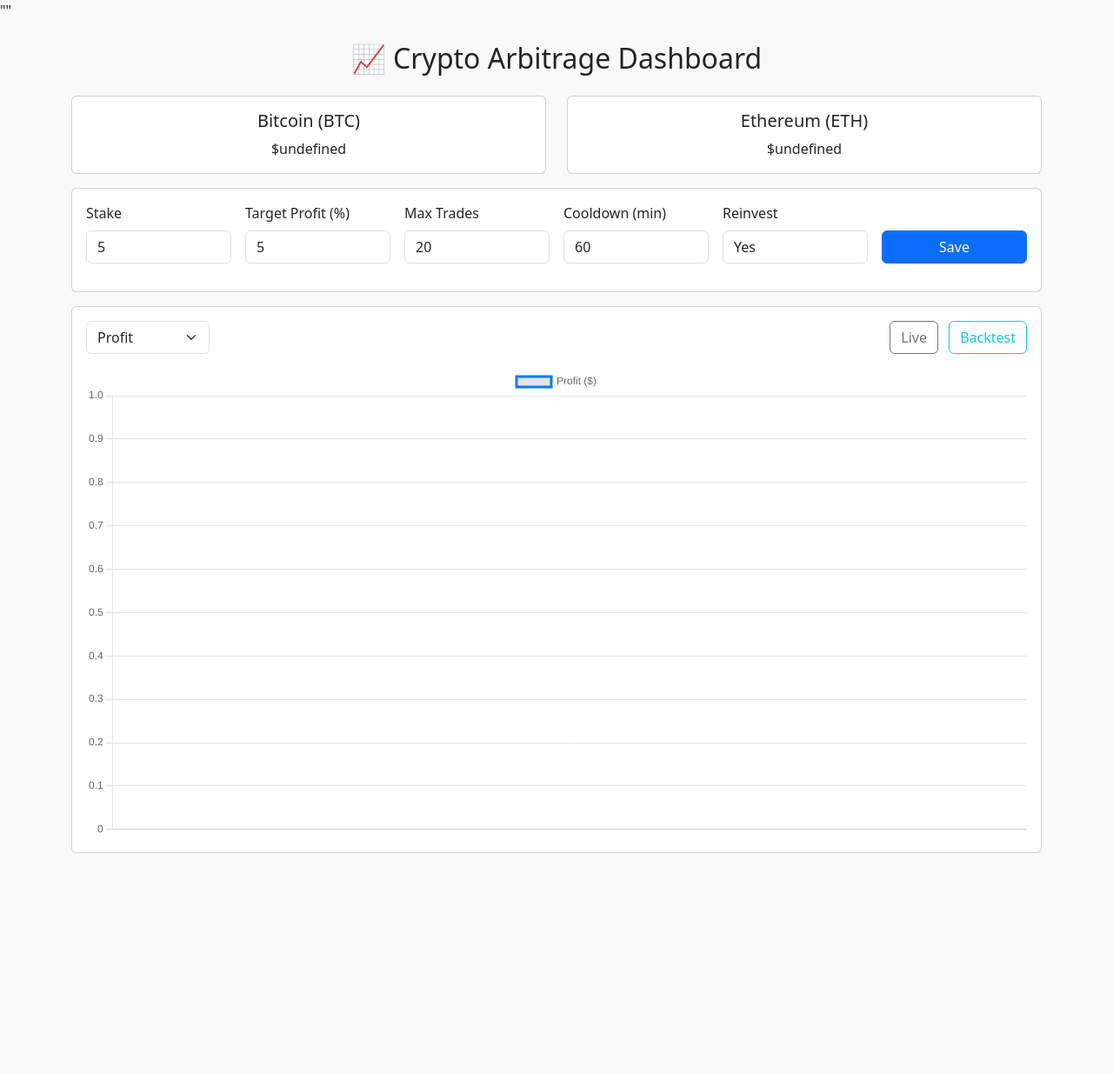
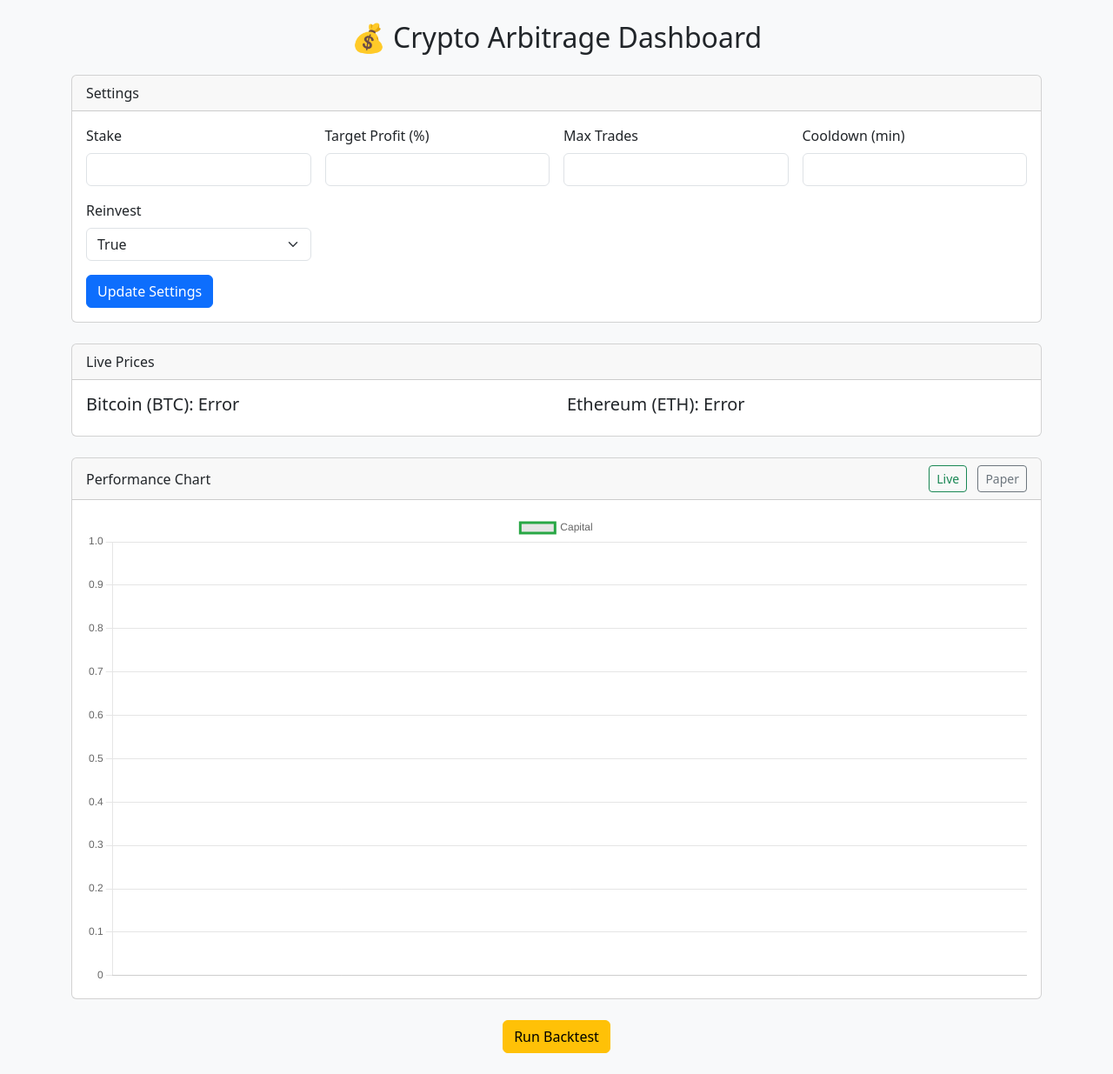
Before and after one commit to clement-mbogo/crypto-arbirtage-dashboard, a Flask app: template templates/dashboard.html in a window 1280 px wide. Shown: the whole page at 87% size. Before the commit the page ends 981 px from the top, so only its background shows below. Run offline with Flask 3, Linux system fonts and the light colour scheme; the template is opened without the code that fills it, so the values that code supplies are empty.

Commit message:
new app file

```diff
--- a/app.py
+++ b/app.py
@@ -1,88 +1,216 @@
+import os
 import json
 import sqlite3
+import random
 import threading
 import time
 from datetime import datetime
+from flask import Flask, render_template, request, redirect, url_for, jsonify, session
 import requests
-from flask import Flask, render_template, request, jsonify
 
+# === CONFIGURATION ===
+SETTINGS_FILE = 'settings.json'
+DB_FILE = 'trades.db'
+API_URL = 'https://api.coingecko.com/api/v3/simple/price'
+PAIRS = ['BTC', 'ETH']
 app = Flask(__name__)
+app.secret_key = 'your-secret-key'
 
-DB_PATH = 'trades.db'
-SETTINGS_PATH = 'settings.json'
-
-# Load or initialize settings
+# === LOAD/INIT SETTINGS ===
 def load_settings():
-    try:
-        with open(SETTINGS_PATH, 'r') as f:
-            return json.load(f)
-    except FileNotFoundError:
-        settings = {
+    if not os.path.exists(SETTINGS_FILE):
+        default = {
+            "pair": "BTC",
             "stake": 5,
             "target_profit": 5,
             "max_trades": 20,
             "cooldown": 60,
-            "reinvest": True
+            "reinvest": True,
+            "mode": "paper"
         }
-        with open(SETTINGS_PATH, 'w') as f:
-            json.dump(settings, f)
-        return settings
+        with open(SETTINGS_FILE, 'w') as f:
+            json.dump(default, f)
+    with open(SETTINGS_FILE) as f:
+        return json.load(f)
 
-# Save settings
 def save_settings(data):
-    with open(SETTINGS_PATH, 'w') as f:
+    with open(SETTINGS_FILE, 'w') as f:
         json.dump(data, f)
 
-# Init DB
+# === DB SETUP ===
 def init_db():
-    conn = sqlite3.connect(DB_PATH)
-    c = conn.cursor()
-    c.execute('''CREATE TABLE IF NOT EXISTS trades (
-                    id INTEGER PRIMARY KEY AUTOINCREMENT,
-                    timestamp TEXT,
-                    pair TEXT,
-                    profit REAL
-                )''')
+    conn = sqlite3.connect(DB_FILE)
+    cur = conn.cursor()
+    cur.execute('''CREATE TABLE IF NOT EXISTS trades (
+        id INTEGER PRIMARY KEY AUTOINCREMENT,
+        timestamp TEXT,
+        pair TEXT,
+        buy_exchange TEXT,
+        sell_exchange TEXT,
+        buy_price REAL,
+        sell_price REAL,
+        profit REAL
+    )''')
     conn.commit()
     conn.close()
 
 init_db()
-settings = load_settings()
+
+# === GLOBAL STATE ===
+bot_running = False
+bot_thread = None
+
+# === PRICE FETCHING ===
+def get_prices():
+    try:
+        result = requests.get(API_URL, params={
+            'ids': 'bitcoin,ethereum',
+            'vs_currencies': 'usd'
+        }).json()
+        return {
+            'BTC': result['bitcoin']['usd'],
+            'ETH': result['ethereum']['usd']
+        }
+    except:
+        return {'BTC': 0, 'ETH': 0}
+
+# === TELEGRAM ALERT (OPTIONAL) ===
+def send_telegram_alert(message):
+    try:
+        token = os.getenv("TG_BOT_TOKEN") or "your_bot_token"
+        chat_id = os.getenv("TG_CHAT_ID") or "your_chat_id"
+        url = f"https://api.telegram.org/bot{token}/sendMessage"
+        payload = {'chat_id': chat_id, 'text': message}
+        requests.post(url, data=payload)
+    except:
+        pass
+
+# === TRADING SIMULATION LOOP ===
+def run_bot():
+    global bot_running
+    while bot_running:
+        settings = load_settings()
+        prices = get_prices()
+        coin = settings['pair']
+        price = prices.get(coin, 0)
+        if price == 0:
+            time.sleep(settings['cooldown'])
+            continue
+
+        # Random spread simulation
+        spread = round(random.uniform(0.5, 2.5), 2)
+        if spread >= settings['target_profit']:
+            profit = round((spread / 100) * settings['stake'], 2)
+            now = datetime.now().isoformat()
+            conn = sqlite3.connect(DB_FILE)
+            cur = conn.cursor()
+            cur.execute('''INSERT INTO trades (timestamp, pair, buy_exchange, sell_exchange, buy_price, sell_price, profit)
+                           VALUES (?, ?, ?, ?, ?, ?, ?)''',
+                        (now, coin, "Binance", "Kraken",
+                         price * (1 - spread / 200),
+                         price * (1 + spread / 200),
+                         profit))
+            conn.commit()
+            conn.close()
+            send_telegram_alert(f"📈 {coin} Arbitrage executed!\nProfit: ${profit:.2f}")
+        time.sleep(settings['cooldown'])
+
+# === ROUTES ===
 
 @app.route('/')
-def dashboard():
-    return render_template('dashboard.html', settings=settings)
+def index():
+    if not session.get("user"):
+        return redirect(url_for('login'))
+    settings = load_settings()
+    prices = get_prices()
+    return render_template('dashboard.html',
+                           prices=prices,
+                           settings=settings,
+                           pairs=PAIRS)
 
-@app.route('/settings', methods=['GET', 'POST'])
+@app.route('/update_settings', methods=['POST'])
 def update_settings():
-    if request.method == 'POST':
-        data = request.get_json()
-        save_settings(data)
-        return jsonify({"status": "updated"})
+    data = request.get_json()
+    save_settings(data)
+    return jsonify({'status': 'success'})
+
+@app.route('/get_settings')
+def get_settings():
     return jsonify(load_settings())
 
-@app.route('/prices')
-def prices():
-    try:
-        r = requests.get("https://api.coingecko.com/api/v3/simple/price?ids=bitcoin,ethereum&vs_currencies=usd")
-        r.raise_for_status()
-        return jsonify(r.json())
-    except requests.RequestException as e:
-        return jsonify({"error": str(e)}), 500
+@app.route('/get_prices')
+def live_prices():
+    return jsonify(get_prices())
 
-@app.route('/growth')
-def growth():
-    conn = sqlite3.connect(DB_PATH)
-    c = conn.cursor()
-    c.execute("SELECT timestamp, SUM(profit) OVER (ORDER BY id) FROM trades")
-    data = c.fetchall()
+@app.route('/get_trades')
+def get_trades():
+    conn = sqlite3.connect(DB_FILE)
+    conn.row_factory = sqlite3.Row
+    cur = conn.cursor()
+    cur.execute("SELECT * FROM trades ORDER BY timestamp DESC")
+    rows = cur.fetchall()
     conn.close()
+    return jsonify([dict(row) for row in rows])
+
+@app.route('/start_bot')
+def start_bot():
+    global bot_running, bot_thread
+    if not bot_running:
+        bot_running = True
+        bot_thread = threading.Thread(target=run_bot)
+        bot_thread.start()
+    return jsonify({'status': 'started'})
+
+@app.route('/stop_bot')
+def stop_bot():
+    global bot_running
+    bot_running = False
+    return jsonify({'status': 'stopped'})
+
+@app.route('/export_trades')
+def export_trades():
+    conn = sqlite3.connect(DB_FILE)
+    cur = conn.cursor()
+    cur.execute("SELECT * FROM trades")
+    rows = cur.fetchall()
+    csv = "timestamp,pair,buy_exchange,sell_exchange,buy_price,sell_price,profit\n"
+    for row in rows:
+        csv += ",".join(map(str, row[1:])) + "\n"
+    return csv, 200, {
+        'Content-Type': 'text/csv',
+        'Content-Disposition': 'attachment; filename="trades.csv"'
+    }
+
+@app.route('/real_growth')
+def real_growth():
+    conn = sqlite3.connect(DB_FILE)
+    cur = conn.cursor()
+    cur.execute("SELECT timestamp, profit FROM trades ORDER BY timestamp")
+    rows = cur.fetchall()
+    data = []
+    capital = 0
+    for row in rows:
+        capital += row[1]
+        data.append({'timestamp': row[0], 'capital': round(capital, 2)})
     return jsonify(data)
 
-@app.route('/backtest')
+@app.route('/backtest', methods=['POST'])
 def backtest():
-    fake_results = [{"timestamp": datetime.now().isoformat(), "profit": i} for i in range(10)]
-    return jsonify(fake_results)
+    # Stub for backtest logic
+    return jsonify({'status': 'ok', 'message': 'Backtest completed (placeholder)'})
 
+# === AUTH ROUTES (stub for now, assumed implemented elsewhere) ===
+@app.route('/login', methods=['GET', 'POST'])
+def login():
+    # Assume session auth already handled
+    session['user'] = 'admin'
+    return redirect(url_for('index'))
+
+@app.route('/logout')
+def logout():
+    session.clear()
+    return redirect(url_for('login'))
+
+# === MAIN ===
 if __name__ == '__main__':
-    app.run(debug=True)
+    app.run(host='0.0.0.0', port=5000, debug=True)
--- a/templates/dashboard.html
+++ b/templates/dashboard.html
@@ -1,170 +1,151 @@
-""<!DOCTYPE html>
+<!DOCTYPE html>
 <html lang="en">
 <head>
-    <meta charset="UTF-8">
+    <meta charset="UTF-8" />
+    <meta name="viewport" content="width=device-width, initial-scale=1.0" />
     <title>Crypto Arbitrage Dashboard</title>
     <link href="https://cdn.jsdelivr.net/npm/bootstrap@5.3.3/dist/css/bootstrap.min.css" rel="stylesheet">
     <script src="https://cdn.jsdelivr.net/npm/chart.js"></script>
-    <style>
-        body { background-color: #f9f9f9; }
-        .card { margin-bottom: 1rem; }
-        #graphContainer { height: 400px; }
-    </style>
 </head>
-<body>
+<body class="bg-light">
     <div class="container py-4">
-    <h2 class="text-center mb-4">📈 Crypto Arbitrage Dashboard</h2>
+        <h2 class="mb-4 text-center">💰 Crypto Arbitrage Dashboard</h2>
 
-    <!-- Price Display -->
-    <div class="row">
-        <div class="col-md-6">
-            <div class="card text-center">
+        <!-- Settings -->
+        <div class="card mb-4">
+            <div class="card-header">Settings</div>
             <div class="card-body">
-                    <h5 class="card-title">Bitcoin (BTC)</h5>
-                    <p class="card-text" id="btc-price">Loading...</p>
+                <form id="settingsForm">
+                    <div class="row g-3">
+                        <div class="col-md-3">
+                            <label class="form-label">Stake</label>
+                            <input type="number" class="form-control" name="stake" id="stake" required />
+                        </div>
+                        <div class="col-md-3">
+                            <label class="form-label">Target Profit (%)</label>
+                            <input type="number" class="form-control" name="target_profit" id="target_profit" required />
+                        </div>
+                        <div class="col-md-3">
+                            <label class="form-label">Max Trades</label>
+                            <input type="number" class="form-control" name="max_trades" id="max_trades" required />
+                        </div>
+                        <div class="col-md-3">
+                            <label class="form-label">Cooldown (min)</label>
+                            <input type="number" class="form-control" name="cooldown" id="cooldown" required />
+                        </div>
+                        <div class="col-md-3">
+                            <label class="form-label">Reinvest</label>
+                            <select class="form-select" name="reinvest" id="reinvest">
+                                <option value="true">True</option>
+                                <option value="false">False</option>
+                            </select>
                         </div>
                     </div>
+                    <button class="btn btn-primary mt-3" type="submit">Update Settings</button>
+                </form>
             </div>
-        <div class="col-md-6">
-            <div class="card text-center">
+        </div>
+
+        <!-- Price Feed -->
+        <div class="card mb-4">
+            <div class="card-header">Live Prices</div>
             <div class="card-body">
-                    <h5 class="card-title">Ethereum (ETH)</h5>
-                    <p class="card-text" id="eth-price">Loading...</p>
+                <div class="row">
+                    <div class="col">
+                        <h5>Bitcoin (BTC): <span id="btcPrice">Loading...</span></h5>
+                    </div>
+                    <div class="col">
+                        <h5>Ethereum (ETH): <span id="ethPrice">Loading...</span></h5>
                     </div>
                 </div>
             </div>
         </div>
 
-    <!-- Settings Panel -->
-    <div class="card">
-        <div class="card-body">
-            <form id="settings-form">
-                <div class="row g-3">
-                    <div class="col-md-2">
-                        <label class="form-label">Stake</label>
-                        <input type="number" class="form-control" id="stake" name="stake">
-                    </div>
-                    <div class="col-md-2">
-                        <label class="form-label">Target Profit (%)</label>
-                        <input type="number" class="form-control" id="target_profit" name="target_profit">
-                    </div>
-                    <div class="col-md-2">
-                        <label class="form-label">Max Trades</label>
-                        <input type="number" class="form-control" id="max_trades" name="max_trades">
-                    </div>
-                    <div class="col-md-2">
-                        <label class="form-label">Cooldown (min)</label>
-                        <input type="number" class="form-control" id="cooldown" name="cooldown">
-                    </div>
-                    <div class="col-md-2">
-                        <label class="form-label">Reinvest</label>
-                        <select class="form-control" id="reinvest" name="reinvest">
-                            <option value="true">Yes</option>
-                            <option value="false">No</option>
-                        </select>
-                    </div>
-                    <div class="col-md-2 d-flex align-items-end">
-                        <button type="submit" class="btn btn-primary w-100">Save</button>
+        <!-- Performance Chart -->
+        <div class="card mb-4">
+            <div class="card-header d-flex justify-content-between align-items-center">
+                <span>Performance Chart</span>
+                <div>
+                    <button id="liveBtn" class="btn btn-outline-success btn-sm me-2">Live</button>
+                    <button id="paperBtn" class="btn btn-outline-secondary btn-sm">Paper</button>
                 </div>
             </div>
-            </form>
+            <div class="card-body">
+                <canvas id="growthChart"></canvas>
             </div>
         </div>
 
-    <!-- Graph Panel -->
-    <div class="card">
-        <div class="card-body">
-            <div class="d-flex justify-content-between align-items-center mb-3">
-                <div>
-                    <select id="chart-type" class="form-select w-auto">
-                        <option value="profit">Profit</option>
-                        <option value="capital">Capital</option>
-                        <option value="trades">Trade Count</option>
-                    </select>
-                </div>
-                <div>
-                    <button class="btn btn-outline-secondary me-2" id="toggle-mode">Live</button>
-                    <button class="btn btn-outline-info" id="run-backtest">Backtest</button>
-                </div>
-            </div>
-            <canvas id="performanceChart"></canvas>
-        </div>
+        <!-- Backtest -->
+        <div class="text-center">
+            <form action="/backtest" method="post">
+                <button class="btn btn-warning">Run Backtest</button>
+            </form>
         </div>
     </div>
 
     <script>
         async function fetchPrices() {
             try {
-        const res = await fetch('/prices');
+                const res = await fetch("/prices");
                 const data = await res.json();
-        document.getElementById('btc-price').innerText = '$' + data.bitcoin;
-        document.getElementById('eth-price').innerText = '$' + data.ethereum;
-    } catch (err) {
-        document.getElementById('btc-price').innerText = 'Error';
-        document.getElementById('eth-price').innerText = 'Error';
+                document.getElementById("btcPrice").textContent = `$${data.bitcoin}`;
+                document.getElementById("ethPrice").textContent = `$${data.ethereum}`;
+            } catch (e) {
+                document.getElementById("btcPrice").textContent = "Error";
+                document.getElementById("ethPrice").textContent = "Error";
             }
         }
 
-async function loadSettings() {
-    const res = await fetch('/settings');
-    const data = await res.json();
-    document.getElementById('stake').value = data.stake;
-    document.getElementById('target_profit').value = data.target_profit;
-    document.getElementById('max_trades').value = data.max_trades;
-    document.getElementById('cooldown').value = data.cooldown;
-    document.getElementById('reinvest').value = data.reinvest.toString();
+        async function fetchSettings() {
+            const res = await fetch("/settings");
+            const s = await res.json();
+            document.getElementById("stake").value = s.stake;
+            document.getElementById("target_profit").value = s.target_profit;
+            document.getElementById("max_trades").value = s.max_trades;
+            document.getElementById("cooldown").value = s.cooldown;
+            document.getElementById("reinvest").value = s.reinvest.toString();
         }
 
-document.getElementById('settings-form').addEventListener('submit', async e => {
+        document.getElementById("settingsForm").addEventListener("submit", async (e) => {
             e.preventDefault();
-    const payload = {
-        stake: +document.getElementById('stake').value,
-        target_profit: +document.getElementById('target_profit').value,
-        max_trades: +document.getElementById('max_trades').value,
-        cooldown: +document.getElementById('cooldown').value,
-        reinvest: document.getElementById('reinvest').value === 'true'
-    };
-    await fetch('/settings', {
-        method: 'POST',
-        headers: {'Content-Type': 'application/json'},
-        body: JSON.stringify(payload)
+            const data = Object.fromEntries(new FormData(e.target).entries());
+            const res = await fetch("/settings", {
+                method: "POST",
+                headers: { "Content-Type": "application/json" },
+                body: JSON.stringify(data),
             });
+            if (res.ok) alert("Settings updated");
         });
 
-// Chart
-let ctx = document.getElementById('performanceChart').getContext('2d');
-let chart = new Chart(ctx, {
-    type: 'line',
-    data: { labels: [], datasets: [{ label: 'Profit ($)', data: [], borderColor: '#007bff', fill: false }] },
-    options: { responsive: true }
+        let chart;
+        async function drawChart() {
+            const res = await fetch("/real_growth");
+            const data = await res.json();
+            const ctx = document.getElementById("growthChart").getContext("2d");
+            chart?.destroy();
+            chart = new Chart(ctx, {
+                type: "line",
+                data: {
+                    labels: data.map((_, i) => i + 1),
+                    datasets: [
+                        {
+                            label: "Capital",
+                            data: data,
+                            borderColor: "#28a745",
+                            fill: false,
+                        },
+                    ],
+                },
             });
-
-function updateChart(label, values) {
-    chart.data.labels = Array.from({ length: values.length }, (_, i) => i + 1);
-    chart.data.datasets[0].data = values;
-    chart.data.datasets[0].label = label;
-    chart.update();
         }
 
-document.getElementById('chart-type').addEventListener('change', async e => {
-    const res = await fetch('/real_growth');
-    const data = await res.json();
-    updateChart(e.target.options[e.target.selectedIndex].text, data[e.target.value]);
-});
+        document.getElementById("liveBtn").addEventListener("click", drawChart);
+        document.getElementById("paperBtn").addEventListener("click", drawChart);
 
-document.getElementById('run-backtest').addEventListener('click', async () => {
-    const res = await fetch('/backtest');
-    const data = await res.json();
-    updateChart('Backtest Profit ($)', data);
-});
-
-document.getElementById('toggle-mode').addEventListener('click', e => {
-    e.target.innerText = e.target.innerText === 'Live' ? 'Paper' : 'Live';
-});
-
+        fetchSettings();
         fetchPrices();
-loadSettings();
-setInterval(fetchPrices, 60000);
+        drawChart();
+        setInterval(fetchPrices, 30000);
     </script>
 </body>
 </html>
```
Lines whose indentation alone changed are shown as unchanged.
